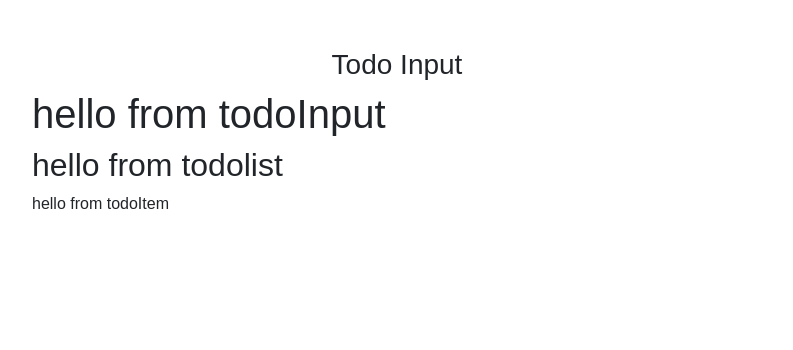
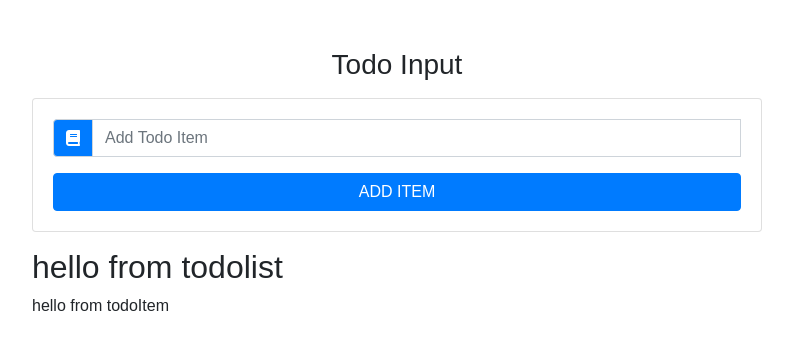
Before and after one commit to vrlcal/react-todo-list, a React (Create React App) app: page / in a window 1280 px wide. Shown: the top 350 px of the page, without its empty margins (243-1036 px from the left). Built offline with nearby package versions, Linux system fonts and the light colour scheme.

Commit message:
Second Commit

```diff
--- a/public/index.html
+++ b/public/index.html
@@ -21,7 +21,12 @@
       crossorigin="anonymous"
     /> -->
 
-
+    <link
+      rel="stylesheet"
+      href="https://use.fontawesome.com/releases/v5.7.2/css/all.css"
+      integrity="sha384-fnmOCqbTlWIlj8LyTjo7mOUStjsKC4pOpQbqyi7RrhN7udi9RwhKkMHpvLbHG9Sr"
+      crossorigin="anonymous"
+    />
 
   </head>
   <body>
--- a/src/App.js
+++ b/src/App.js
@@ -9,17 +9,34 @@ import TodoList from './components/TodoList';
 class App extends Component {
 
   state = {
-    items: [{id:1, title: 'wake up'}, {id:2, title: 'make breakfast'}],
+    items: [],
     id: uuid(),
     item: '',
     editItem: false
   };
 
-  handleChange = (e) => {
-    console.log('handle change')
+  handleChange=(e)=>{
+    this.setState({
+      item: e.target.value
+    });
   };
   handleSubmit = (e) => {
-    console.log('handle submit')
+    e.preventDefault();
+    const newItem = {
+      id:this.state.id,
+      title: this.state.item
+    };
+
+    const updatedItems = [...this.state.items, newItem];
+
+    this.setState({
+      items: updatedItems,
+      item: "",
+      id: uuid(),
+      editItem: false
+    },
+    () => console.log(this.state)
+    )
   };
   clearList = () => {
     console.log('clear list')
@@ -34,7 +51,6 @@ class App extends Component {
 
 
   render() {
-    console.log(this.state);
 
     return (
         <div className="container">
@@ -44,16 +60,16 @@ class App extends Component {
               <h3 className="text-capitalize text-center"> todo input </h3>
 
               <TodoInput
-                item = {this.state.item}
-                handleChange = {this.handleChange}
-                handleSubmit = {this.handleSubmit}
-                editItem = {this.state.editItem}
+                item={this.state.item}
+                handleChange={this.handleChange}
+                handleSubmit={this.handleSubmit}
+                editItem={this.state.editItem}
               />
               <TodoList
-                items = {this.state.items}
-                clearList= {this.clearList}
-                handleDelete = {this.handleDelete}
-                handleEdit = {this.handleEdit}
+                items={this.state.items}
+                clearList={this.clearList}
+                handleDelete={this.handleDelete}
+                handleEdit={this.handleEdit}
               />
             </div>
           </div>
--- a/src/components/TodoInput.js
+++ b/src/components/TodoInput.js
@@ -2,10 +2,31 @@ import React, { Component } from 'react'
 
 export default class TodoInput extends Component {
     render() {
+        const {item, handleChange, handleSubmit, editItem}=this.props;
+
+
         return (
-            <h1>
-                hello from todoInput
-            </h1>
+            <div className="card card-body my-3">
+                <form onSubmit={handleSubmit} >
+                    <div className="input-group">
+                        <div className="input-group-prepend">
+                            <div className="input-group-text bg-primary text-white">
+                                <i className="fas fa-book"/>
+                            </div>
+                        </div>
+                        <input
+                            type="text"
+                            className="form-control text-capitalize"
+                            placeholder="Add Todo Item"
+                            value={item}
+                            onChange={handleChange}
+                        />
+                        <button type="submit" className="btn btn-block btn-primary mt-3 text-uppercase">add item</button>
+
+                    </div>
+                </form>
+            </div>
         )
+
     }
 }
```
